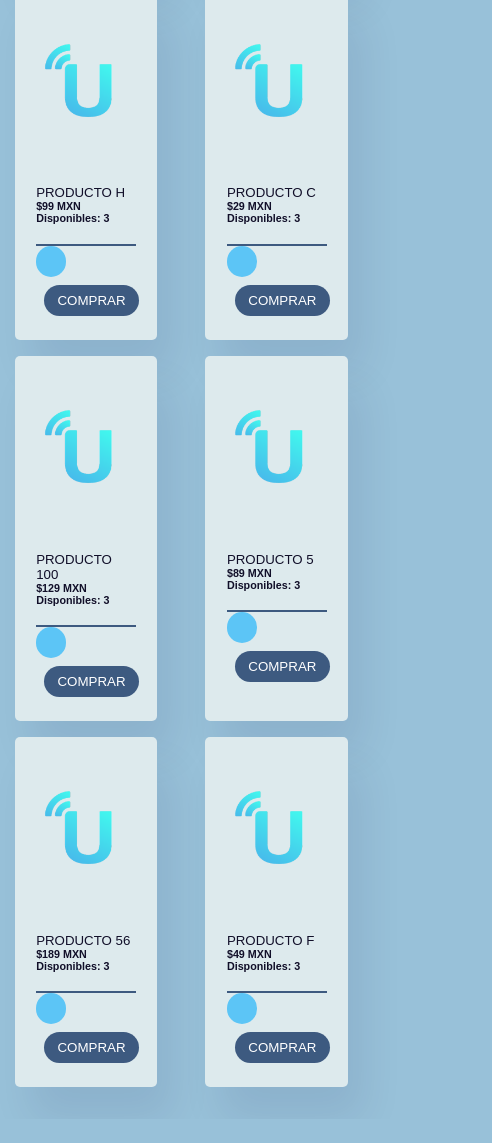
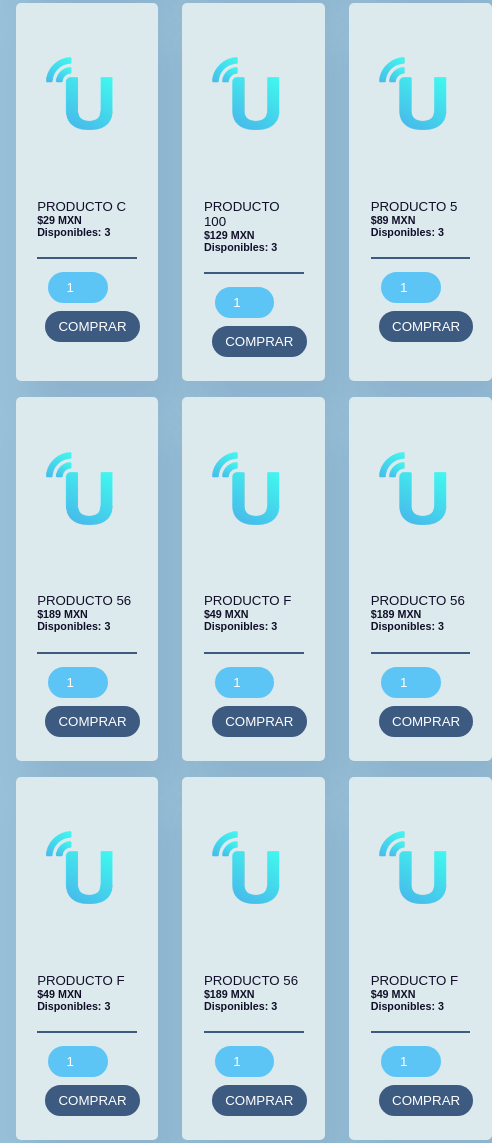
Before and after one commit to jackhfernandez/js-catalog, a plain HTML site: page index.html in a window 390 px wide. Shown: the part 660-1803 px from the top of the page, 492 px wide, since content can reach past the window. Before the commit the page ends 1779 px from the top, so only its background shows below. Drawn offline with Linux system fonts and the light colour scheme.

Commit message:
moving breakpoint and adding mq styles

```diff
--- a/index.js
+++ b/index.js
@@ -53,6 +53,55 @@ let catalog = {
       productName: "Producto F",
       category: "Filtro2",
       price: "49",
+      image: "./img/ubits.png",
+      inventory: 3,
+    },
+    {
+      productName: "Producto 56",
+      category: "Filtro3",
+      price: "189",
+      image: "./img/ubits.png",
+      inventory: 3,
+    },
+    {
+      productName: "Producto F",
+      category: "Filtro2",
+      price: "49",
+      image: "./img/ubits.png",
+      inventory: 3,
+    },
+    {
+      productName: "Producto 56",
+      category: "Filtro3",
+      price: "189",
+      image: "./img/ubits.png",
+      inventory: 3,
+    },
+    {
+      productName: "Producto F",
+      category: "Filtro2",
+      price: "49",
+      image: "./img/ubits.png",
+      inventory: 3,
+    },
+    {
+      productName: "Producto 4",
+      category: "Filtro2",
+      price: "49",
+      image: "./img/ubits.png",
+      inventory: 3,
+    },
+    {
+      productName: "Producto H",
+      category: "Filtro4",
+      price: "99",
+      image: "./img/ubits.png",
+      inventory: 3,
+    },
+    {
+      productName: "Producto C",
+      category: "Filtro1",
+      price: "29",
       image: "./img/ubits.png",
       inventory: 3,
     },
--- a/style.css
+++ b/style.css
@@ -23,13 +23,13 @@ hr {
 }
 
 .left {
-  width: 75%;
+  width: 80%;
 }
 
 .right {
   position: sticky;
   top: 0;
-  width: 25%;
+  width: 20%;
 }
 .row:after {
   content: "";
@@ -41,6 +41,7 @@ hr {
   margin: 0 auto;
 }
 div.cart {
+  max-width: 400px;
   width: 95%;
   height: 400px;
   border-radius: 1em;
@@ -49,7 +50,6 @@ div.cart {
   background: #3d5a80;
   padding: 50px;
   font-size: 20px;
-  line-height: 1.8em;
 }
 #search-container {
   margin: 1em 0;
@@ -101,7 +101,7 @@ div.cart {
 }
 #catalog {
   display: grid;
-  grid-template-columns: auto auto auto;
+  grid-template-columns: auto auto auto auto;
   grid-column-gap: 1em;
   padding: 2em 0;
 }
@@ -131,18 +131,23 @@ img {
 .hide {
   display: none;
 }
-@media screen and (max-width: 720px) {
+@media screen and (max-width: 1180px) {
   img {
     max-width: 100%;
     object-fit: contain;
     height: 10em;
   }
   .card {
-    max-width: 10em;
+    max-width: 14em;
     margin-top: 1em;
   }
   #catalog {
-    grid-template-columns: auto auto;
-    grid-column-gap: 3em;
+    grid-template-columns: auto auto auto;
+    grid-column-gap: 1.5em;
+  }
+  #catalog input{
+    margin-top: 1em;
+    margin-left: 0.8em;
+    width: 60%;
   }
 }
```
